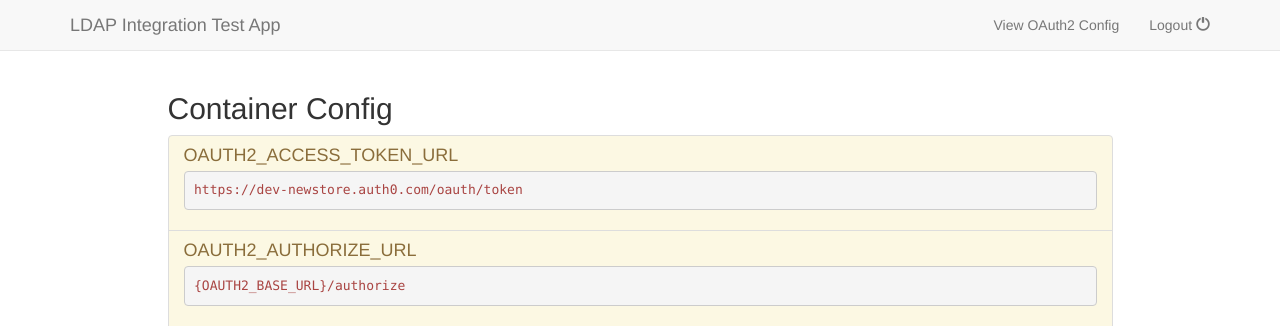
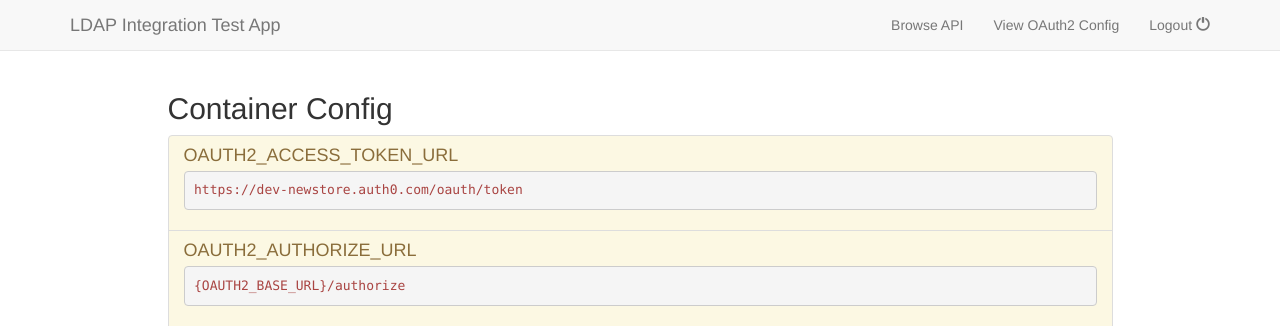
Before and after one commit to gabrielfalcao/kube-python-app-example, a Flask app: page /config in a window 1280 px wide. Shown: the top 326 px of the page. Run offline with Flask 2, Linux system fonts and the light colour scheme; the visitor is signed in with stand-in values (Sample User, id 1); some libraries are stand-ins or nearby versions.

Commit message:
browse api link

```diff
--- a/flaskhello/web/templates/__base__.html
+++ b/flaskhello/web/templates/__base__.html
@@ -43,10 +43,16 @@
           {% block navbar %}
           {% block navbar_subnavs %}{% endblock %}
           <ul class="nav navbar-nav navbar-right">
+            {% if is_authenticated %}
+            <li>
+              <a href="/api/">Browse API</a>
+            </li>
+            {% endif %}
+
             <li>
               <a href="/config">View OAuth2 Config</a>
             </li>
-              <li>
+            <li>
               {% if not is_authenticated %}
               <a href="/login">
                 Login
```
